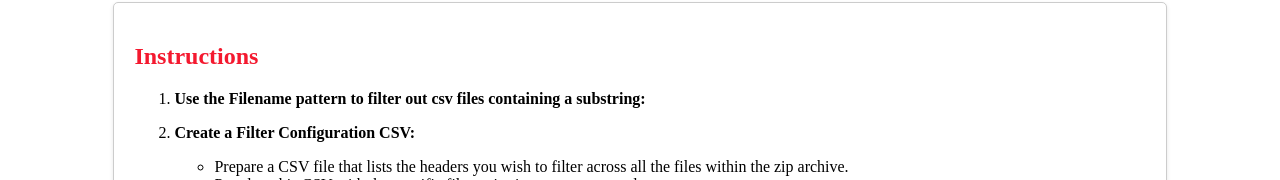
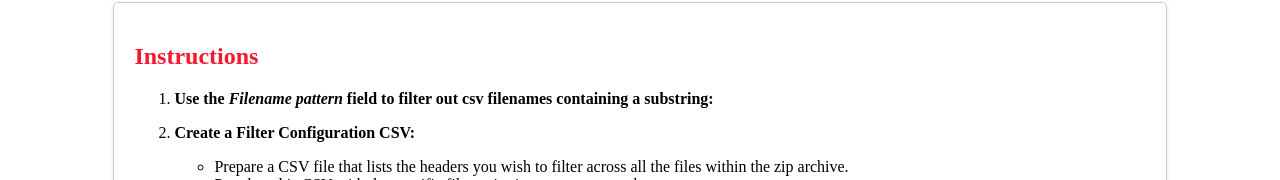
Before and after one commit to hsjeevan/zippedcsvfilter, an Angular app: page / in a window 1280 px wide. Shown: the part 387-567 px from the top of the page. Built offline with nearby package versions, Linux system fonts and the light colour scheme.

Commit message:
revision

```diff
--- a/src/app/zip-reader/zip-reader.component.html
+++ b/src/app/zip-reader/zip-reader.component.html
@@ -31,7 +31,7 @@
     <h2>Instructions</h2>
     <ol>
         <li>
-            <p><strong>Use the <strong>Filename pattern</strong> to filter out csv files containing a substring:</strong></p>
+            <p><strong>Use the <i>Filename pattern</i> field to filter out csv filenames containing a substring:</strong></p>
             <!-- <ul>
                 <li>First, gather all the CSV files that you want to filter.</li>
                 <li>Next, create a zip archive containing these CSV files.</li>
```
